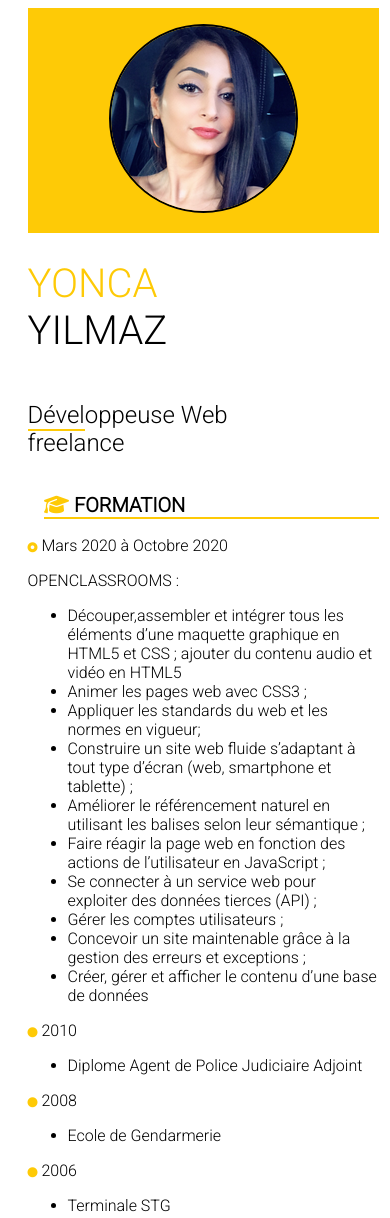
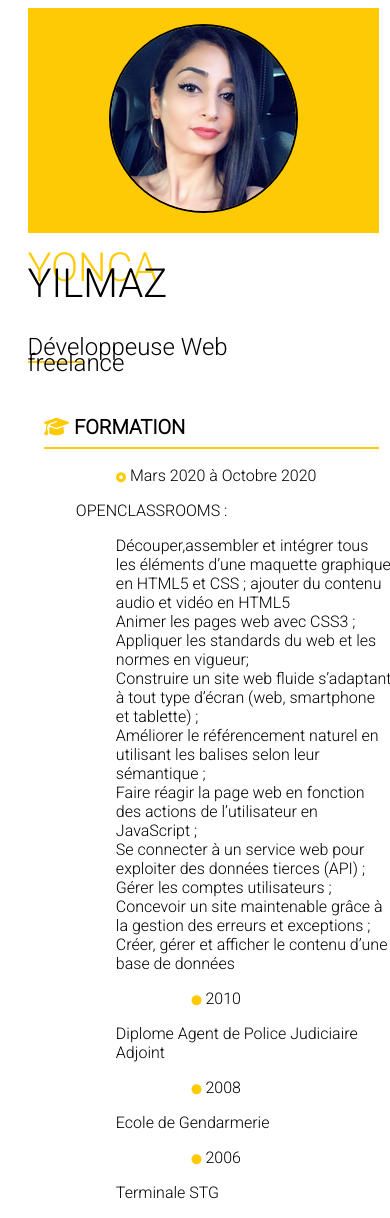
Before and after one commit to Yonca-Yilmaz/CV_Yonca_, a plain HTML site: page index.html in a window 390 px wide. Shown: the top 1218 px of the page. Drawn offline with Linux system fonts and the light colour scheme; files whose address does not match are found by name.

Commit message:
Update style.css

```diff
--- a/style.css
+++ b/style.css
@@ -1,11 +1,10 @@
 
-
+   /* Général*/
 #page {
 	display: flex;
 	flex-direction: column;
 	width: 70%;
 	justify-content: center;
-
 
  }
 
@@ -14,7 +13,7 @@ body {
 	 display: flex;
 	 justify-content: center;
 	 width: 100%;
-	font-family: Roboto;
+	 font-family: 'Roboto';
  }
 
  .parcours{
@@ -23,7 +22,6 @@ body {
 	 width: 65%;
 	 overflow-wrap: break-word;
 
-
  }
 
 
@@ -31,8 +29,6 @@ body {
 	 display: flex;
 
 	 width: 100%;
-
-
 
  }
 
@@ -107,6 +103,7 @@ header hgroup{
  }
  .colonne .infos .moi{
 	 height: 70%;
+
  }
 
 
@@ -151,14 +148,14 @@ footer h2 i {
 
  }
  footer #reco h2 {
-	font-family: Roboto;
+	 font-family: 'Roboto';
 	 font-size: 20px;
 	 font-weight: bold;
 	 border-bottom: 2px solid rgb(254, 202, 6);
 
  }
 
-.parcours aside {
+ .parcours article {
 
 	 display: flex;
 	 margin-left: 0.83em;
@@ -176,6 +173,7 @@ footer #reco h2 {
  .parcours h2 {
 	 font-size: 20px;
 	 border-bottom: 2px solid rgb(254, 202, 6);
+	 line-height: 2em;
 	 margin-left: 0.83em;
 
  }
@@ -189,12 +187,12 @@ h3 {
  }
 
 
-aside .date {
+ article .date {
 	 width: 30%;
 	 font-weight: normal;
  }
 
-aside .paragraphes {
+ article .paragraphes {
 
 	 width: 50%;
 	 margin-left: 10%;
@@ -213,7 +211,9 @@ header h2 span {
  hgroup h1 span {
 	 color: rgb(254, 202, 6);
  }
-
+ hgroup {
+	 line-height: 1em;
+ }
  hgroup h1{
 	 font-weight: normal;
 	 font-size: 40px;
@@ -285,7 +285,13 @@ footer .icon{
 	  border-radius: 50%;
  }
 
-@media all and (max-width: 1024px) {
+ li{
+  list-style-type: none;
+ }
+
+
+  /* Version smartphone*/
+ @media all and (max-width: 600px) {
 	 header {
 
 		 width: 100%;
@@ -305,6 +311,9 @@ footer .icon{
 		 width: auto;
 		 justify-content: center;
 
+	 }
+	 .moi{
+		line-height: 2em;
 	 }
 
 	 #page {
@@ -329,20 +338,20 @@ footer .icon{
 		 width: 100%;
 
 	 }
-	.parcours aside {
+	 .parcours article {
 		 flex-direction: column;
 		 width: 100%;
 
 
 	 }
-	aside .date{
+	 article .date{
 		 display: block;
 		 justify-content: center;
 		 text-align: center;
 		 width: auto;
 
 	 }
-	aside .paragraphes{
+	 article .paragraphes{
 		 display: block;
 		 overflow-wrap: break-word;
 		 width: auto;
@@ -373,4 +382,99 @@ footer .icon{
 		 justify-content: space-between;
 		 width: auto;
 	 }
+
  }
+ /* Version tablette*/
+ @media all and (max-width: 1024px) {
+	header {
+
+		width: 100%;
+		display: block;
+		justify-content: center;
+
+	}
+
+	header .photo {
+
+		width: auto;
+
+	}
+
+	#cv .colonne {
+		display: block;
+		width: auto;
+		justify-content: center;
+
+	}
+	.moi{
+		line-height: 2em;
+	 }
+
+	#page {
+
+		width: 90%;
+		display: block;
+		overflow-wrap: break-word;
+		flex-direction: column-reverse;
+	}
+
+
+	#cv {
+
+		width: 100%;
+		flex-direction: column-reverse;
+		justify-content: center;
+		overflow-wrap: break-word;
+	}
+
+	.parcours {
+		display: block;
+		width: 100%;
+
+	}
+	.parcours article {
+		flex-direction: column;
+		width: 100%;
+
+
+	}
+	article .date{
+		display: block;
+		justify-content: center;
+		text-align: center;
+		width: auto;
+
+	}
+	article .paragraphes{
+		display: block;
+		overflow-wrap: break-word;
+		width: auto;
+
+	}
+
+	footer {
+		margin-top: 0px;
+		flex-direction: column;
+		width: 100%
+	}
+	footer .icon {
+
+		display: block;
+		flex-direction: column;
+		width: 100%
+	}
+	footer #reco {
+
+		display: block;
+		justify-content: space-between;
+		width: auto;
+		flex-direction: column-reverse;
+	}
+	footer #reco .noms {
+
+		display: flex;
+		justify-content: space-between;
+		width: auto;
+	}
+
+}
```
Lines whose indentation alone changed are shown as unchanged.
